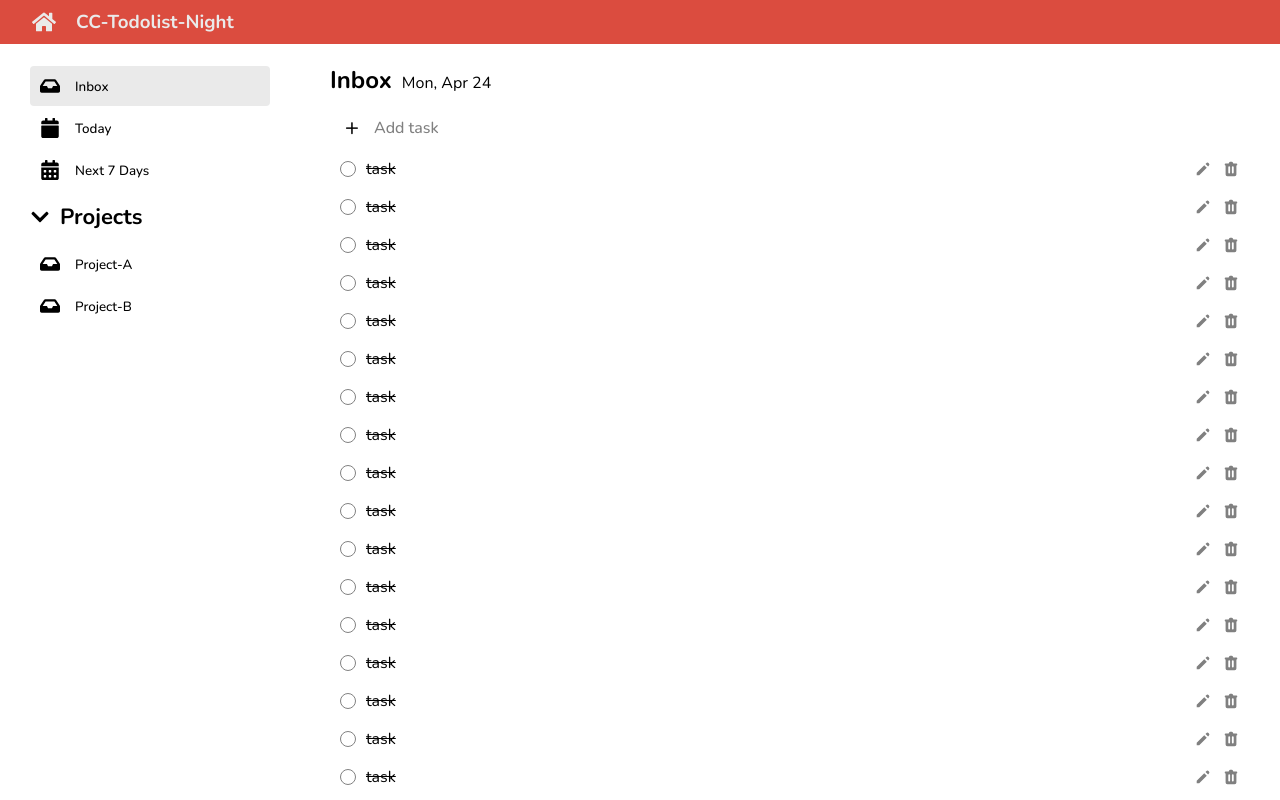
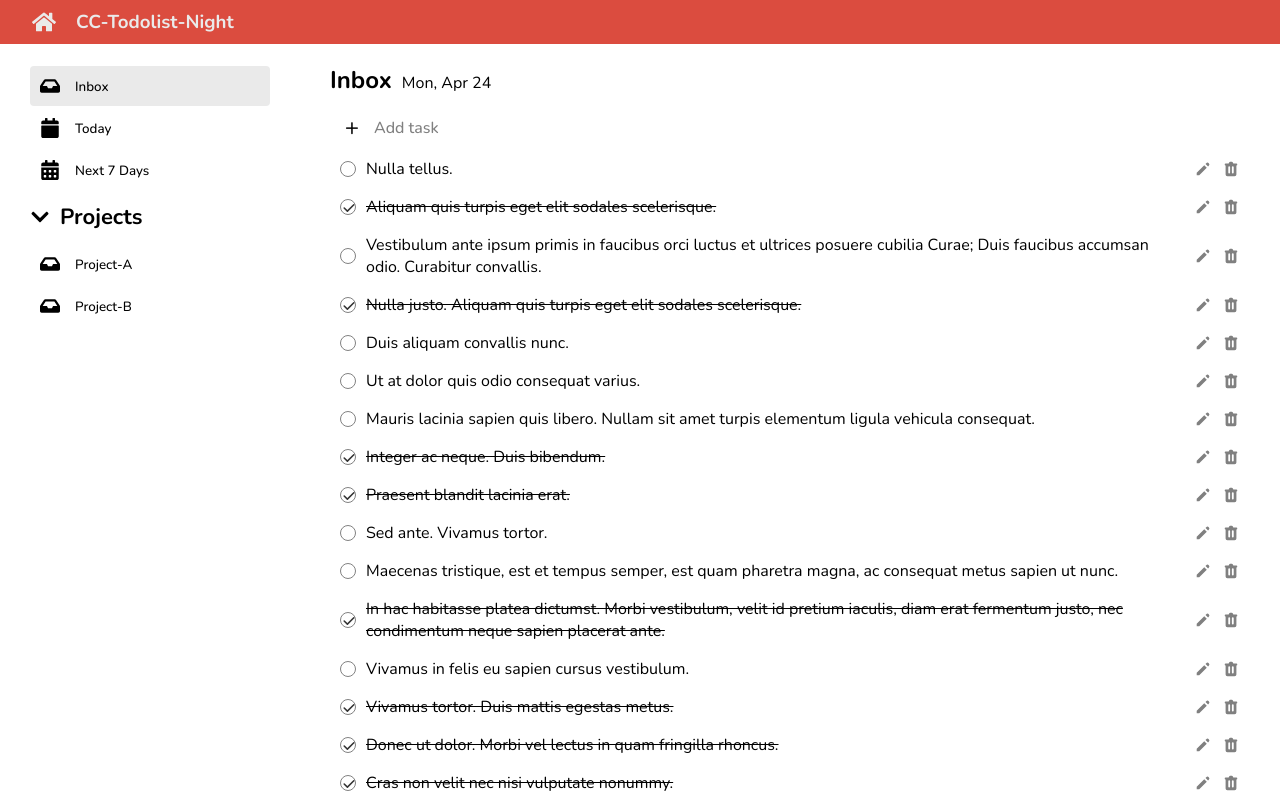
Before and after one commit to Night-of-Serenity/React-Todolist, a React (Create React App) app: page / in a window 1280 px wide. Built offline with nearby package versions, Linux system fonts and the light colour scheme.

Commit message:
Finish import mockdata

```diff
--- a/src/components/Todo/AddTodo.jsx
+++ b/src/components/Todo/AddTodo.jsx
@@ -5,7 +5,7 @@ import { useState } from "react";
 export function AddTodo() {
   const [isAddMode, setIsAddMode] = useState(false);
   const handleClickAddTask = (e) => {
-    console.log("add task");
+    // console.log("add task");
     setIsAddMode(true);
   };
 
@@ -17,7 +17,7 @@ export function AddTodo() {
           <h3>Add task</h3>
         </div>
       ) : (
-        <TodoForm onSetIsAddMode={setIsAddMode} />
+        <TodoForm submitText={"Add Task"} onSetIsShowForm={setIsAddMode} />
       )}
     </>
   );
--- a/src/components/Todo/TodoContent.jsx
+++ b/src/components/Todo/TodoContent.jsx
@@ -1,8 +1,15 @@
 import { AddTodo } from "./AddTodo";
 import { TodoHeader } from "./TodoHeader";
 import { TodoList } from "./TodoList";
+import mockData from "../../data/todos.json";
+import { useState } from "react";
 
 export function TodoContent() {
+  // Logic
+  const [todos, setTodos] = useState(mockData);
+  console.log(todos);
+
+  // Render UI
   return (
     <main className="content">
       {/* Todo-Header */}
@@ -10,7 +17,7 @@ export function TodoContent() {
       {/* Add Todo */}
       <AddTodo />
       {/* TodoList */}
-      <TodoList />
+      <TodoList todos={todos} />
     </main>
   );
 }
--- a/src/components/Todo/TodoForm.jsx
+++ b/src/components/Todo/TodoForm.jsx
@@ -1,22 +1,28 @@
 import styles from "./TodoForm.module.scss";
 import React, { useState } from "react";
 
-export function TodoForm({ onSetIsAddMode }) {
+export function TodoForm({ submitText, onSetIsShowForm, oldTask }) {
   // # 1 : Logic Section
-  const [task, setTask] = useState("");
+  const [task, setTask] = useState(oldTask || "");
+  const [isError, setIsError] = useState(false);
 
   const handleSubmit = (e) => {
     e.preventDefault();
-    onSetIsAddMode(false);
-    console.log("Submit");
+
+    // validate
+    if (task.trim() === "") {
+      setIsError(true);
+      return;
+    }
+
+    onSetIsShowForm?.(false);
   };
   const handleClickCancel = (e) => {
-    console.log("cancel");
-    onSetIsAddMode(false);
+    onSetIsShowForm?.(false);
   };
 
   const handleChangeInput = (e) => {
-    console.log(e.target.value);
+    setIsError(false);
     setTask(e.target.value);
   };
 
@@ -25,12 +31,12 @@ export function TodoForm({ onSetIsAddMode }) {
     <form className={styles.todo__form__container} onSubmit={handleSubmit}>
       <input className={styles.todo__form__input} placeholder="Task Name" value={task} onChange={handleChangeInput} />
       <div className={styles.todo__form__footer}>
-        <p className={styles.todo__error}>Title is required</p>
+        {isError && <p className={styles.todo__error}>Title is required</p>}
         <div className={styles.todo__form__buttons}>
           <button type="button" onClick={handleClickCancel}>
             Cancel
           </button>
-          <button type="submit">Add Task</button>
+          <button type="submit">{submitText}</button>
         </div>
       </div>
     </form>
--- a/src/components/Todo/TodoForm.module.scss
+++ b/src/components/Todo/TodoForm.module.scss
@@ -35,6 +35,7 @@
   color: #db4c3f;
 }
 .todo__form__buttons {
+  flex: 1;
   display: flex;
   justify-content: flex-end;
   gap: 10px;
--- a/src/components/Todo/TodoItem.jsx
+++ b/src/components/Todo/TodoItem.jsx
@@ -1,21 +1,49 @@
 import styles from "./TodoItem.module.scss";
+import { useState } from "react";
 import { HiCheck, HiPencil, HiTrash } from "react-icons/hi";
+import { TodoForm } from "./TodoForm";
 
-export function TodoItem() {
+export function TodoItem({ todo }) {
+  // #1 : Logic,State
+  // Check ==> done ==> todo.status = true
+  const [isCheck, setIsCheck] = useState(todo.status);
+  const [isEdit, setIsEdit] = useState(false);
+
+  const handleToggleCheck = () => {
+    setIsCheck(!isCheck);
+  };
+  const handleDelete = () => {
+    // console.log("delete");
+  };
+
+  const handleOpenEditMode = () => {
+    setIsEdit(true);
+  };
+
+  let CheckboxStyle = isCheck ? styles.checkbox__icon_done : styles.checkbox__icon;
+  let taskStyle = isCheck ? styles.done : "";
+
+  // #2 : render
   return (
+    <>
+      {!isEdit ? (
         <li className={styles.todo__item__container}>
-      <div className={styles.checkbox__container}>
-        <HiCheck className={styles.checkbox__icon} />
+          <div className={styles.checkbox__container} onClick={handleToggleCheck}>
+            <HiCheck className={CheckboxStyle} />
           </div>
-      <p className={styles.done}>{`task`}</p>
+          <p className={taskStyle}>{todo.task}</p>
 
-      <div className={styles.edit__icon}>
+          <div className={styles.edit__icon} onClick={handleOpenEditMode}>
             <HiPencil />
           </div>
 
-      <div className={styles.delete__icon}>
+          <div className={styles.delete__icon} onClick={handleDelete}>
             <HiTrash />
           </div>
         </li>
+      ) : (
+        <TodoForm submitText={"Edit Task"} onSetIsShowForm={setIsEdit} oldTask={todo.task} />
+      )}
+    </>
   );
 }
--- a/src/components/Todo/TodoItem.module.scss
+++ b/src/components/Todo/TodoItem.module.scss
@@ -40,13 +40,6 @@ $grey: rgb(234, 234, 234);
   font-size: 12px;
 }
 
-// effect ติ้กถูกตอน hover ที่ <li>
-.checkbox__container:hover {
-  .checkbox__icon {
-    display: inline;
-  }
-}
-
 .edit__icon,
 .delete__icon {
   color: gray;
--- a/src/components/Todo/TodoList.jsx
+++ b/src/components/Todo/TodoList.jsx
@@ -1,11 +1,10 @@
 import { TodoItem } from "./TodoItem";
 
-export function TodoList() {
-  const mockTodo = Array.from({ length: 50 }, (el, idx) => idx + 1);
+export function TodoList({ todos }) {
   return (
     <ul>
-      {mockTodo.map((el) => (
-        <TodoItem key={el} />
+      {todos.map((todoObj) => (
+        <TodoItem key={todoObj.id} todo={todoObj} />
       ))}
     </ul>
   );
--- /dev/null
+++ b/src/data/todos.json
@@ -0,0 +1,30 @@
+[{"id":1,"task":"Nulla tellus.","status":false,"due_date":"2023/04/29"},
+{"id":2,"task":"Aliquam quis turpis eget elit sodales scelerisque.","status":true,"due_date":"2023/05/03"},
+{"id":3,"task":"Vestibulum ante ipsum primis in faucibus orci luctus et ultrices posuere cubilia Curae; Duis faucibus accumsan odio. Curabitur convallis.","status":false,"due_date":"2023/05/01"},
+{"id":4,"task":"Nulla justo. Aliquam quis turpis eget elit sodales scelerisque.","status":true,"due_date":"2023/04/28"},
+{"id":5,"task":"Duis aliquam convallis nunc.","status":false,"due_date":"2023/05/07"},
+{"id":6,"task":"Ut at dolor quis odio consequat varius.","status":false,"due_date":"2023/04/27"},
+{"id":7,"task":"Mauris lacinia sapien quis libero. Nullam sit amet turpis elementum ligula vehicula consequat.","status":false,"due_date":"2023/04/26"},
+{"id":8,"task":"Integer ac neque. Duis bibendum.","status":true,"due_date":"2023/04/27"},
+{"id":9,"task":"Praesent blandit lacinia erat.","status":true,"due_date":"2023/05/02"},
+{"id":10,"task":"Sed ante. Vivamus tortor.","status":false,"due_date":"2023/05/02"},
+{"id":11,"task":"Maecenas tristique, est et tempus semper, est quam pharetra magna, ac consequat metus sapien ut nunc.","status":false,"due_date":"2023/05/07"},
+{"id":12,"task":"In hac habitasse platea dictumst. Morbi vestibulum, velit id pretium iaculis, diam erat fermentum justo, nec condimentum neque sapien placerat ante.","status":true,"due_date":"2023/05/03"},
+{"id":13,"task":"Vivamus in felis eu sapien cursus vestibulum.","status":false,"due_date":"2023/05/06"},
+{"id":14,"task":"Vivamus tortor. Duis mattis egestas metus.","status":true,"due_date":"2023/04/28"},
+{"id":15,"task":"Donec ut dolor. Morbi vel lectus in quam fringilla rhoncus.","status":true,"due_date":"2023/05/01"},
+{"id":16,"task":"Cras non velit nec nisi vulputate nonummy.","status":true,"due_date":"2023/04/27"},
+{"id":17,"task":"Morbi a ipsum. Integer a nibh.","status":false,"due_date":"2023/05/02"},
+{"id":18,"task":"Proin interdum mauris non ligula pellentesque ultrices.","status":false,"due_date":"2023/05/04"},
+{"id":19,"task":"Vestibulum quam sapien, varius ut, blandit non, interdum in, ante.","status":true,"due_date":"2023/04/29"},
+{"id":20,"task":"Pellentesque eget nunc. Donec quis orci eget orci vehicula condimentum.","status":false,"due_date":"2023/04/28"},
+{"id":21,"task":"Donec diam neque, vestibulum eget, vulputate ut, ultrices vel, augue. Vestibulum ante ipsum primis in faucibus orci luctus et ultrices posuere cubilia Curae; Donec pharetra, magna vestibulum aliquet ultrices, erat tortor sollicitudin mi, sit amet lobortis sapien sapien non mi.","status":true,"due_date":"2023/04/26"},
+{"id":22,"task":"Integer pede justo, lacinia eget, tincidunt eget, tempus vel, pede. Morbi porttitor lorem id ligula.","status":true,"due_date":"2023/04/28"},
+{"id":23,"task":"Aliquam erat volutpat. In congue.","status":false,"due_date":"2023/05/01"},
+{"id":24,"task":"Integer ac leo.","status":false,"due_date":"2023/05/06"},
+{"id":25,"task":"Donec odio justo, sollicitudin ut, suscipit a, feugiat et, eros. Vestibulum ac est lacinia nisi venenatis tristique.","status":true,"due_date":"2023/04/25"},
+{"id":26,"task":"Aenean lectus.","status":true,"due_date":"2023/04/29"},
+{"id":27,"task":"Duis ac nibh. Fusce lacus purus, aliquet at, feugiat non, pretium quis, lectus.","status":false,"due_date":"2023/05/03"},
+{"id":28,"task":"Pellentesque eget nunc.","status":false,"due_date":"2023/05/07"},
+{"id":29,"task":"Nullam varius. Nulla facilisi.","status":true,"due_date":"2023/04/25"},
+{"id":30,"task":"Morbi ut odio.","status":false,"due_date":"2023/05/02"}]
```
Lines whose indentation alone changed are shown as unchanged.
